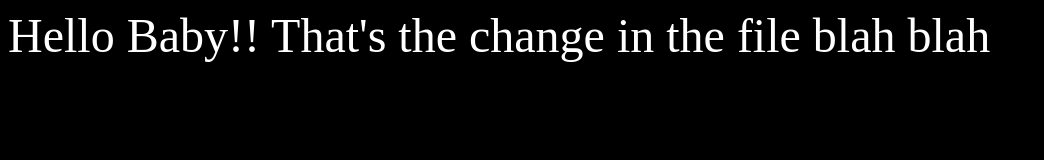
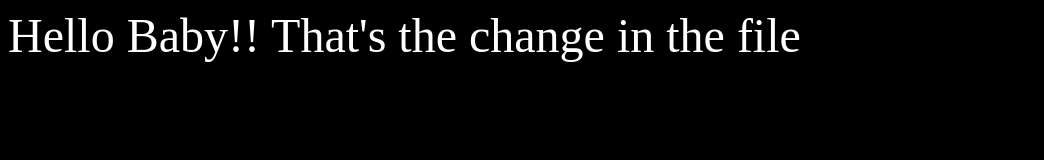
Before and after one commit to rakhioza07/freshersbatch-July17, a plain HTML site: page index.html in a window 1280 px wide. Shown: the whole page, without its empty margins (0-1044 px from the left). Drawn offline with Linux system fonts and the light colour scheme.

Commit message:
Revert "last commit"
This reverts commit ef8dc01e4528ccbb508e4fd7106876c31aa0f49e.

```diff
--- a/index.html
+++ b/index.html
@@ -2,7 +2,7 @@
 	<body bgcolor=black>
 		<font color=white size=12 family="Helvetica" align=center>
 		Hello Baby!! That's the change in the file
-		blah blah
+
 		</font>
 	</body>
 </html>
```
